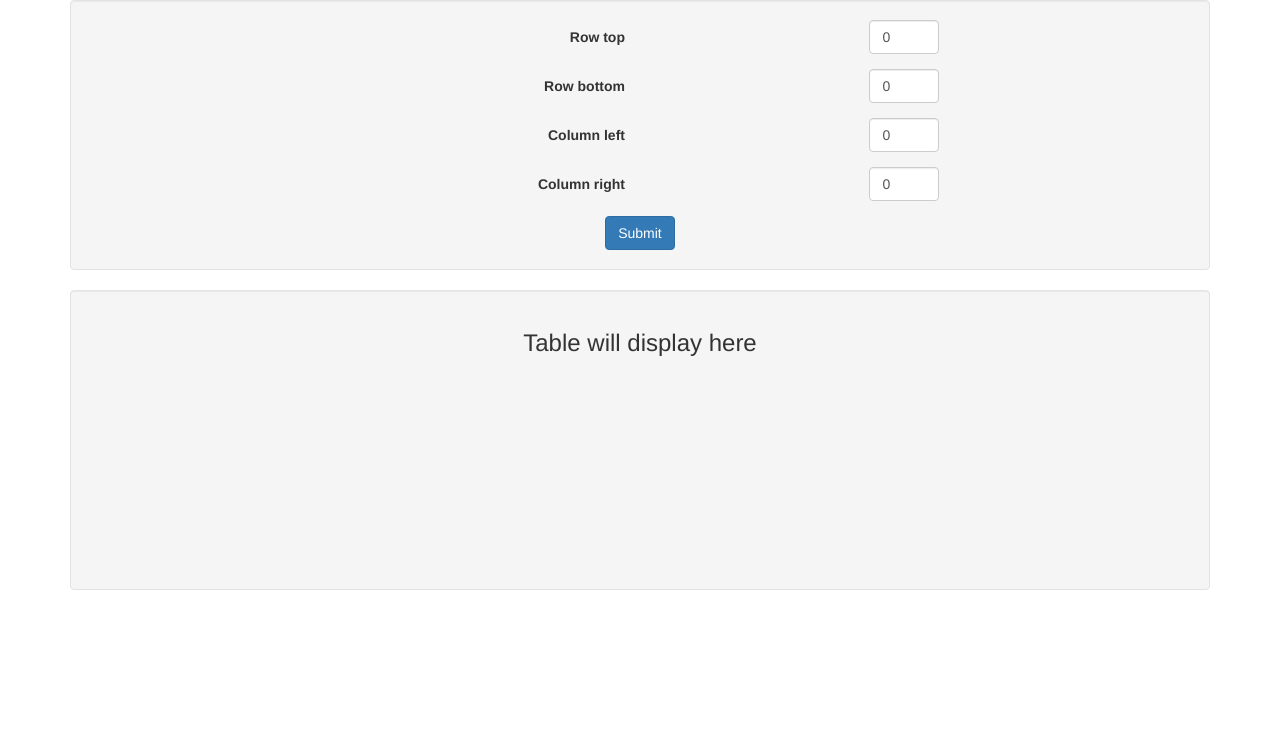
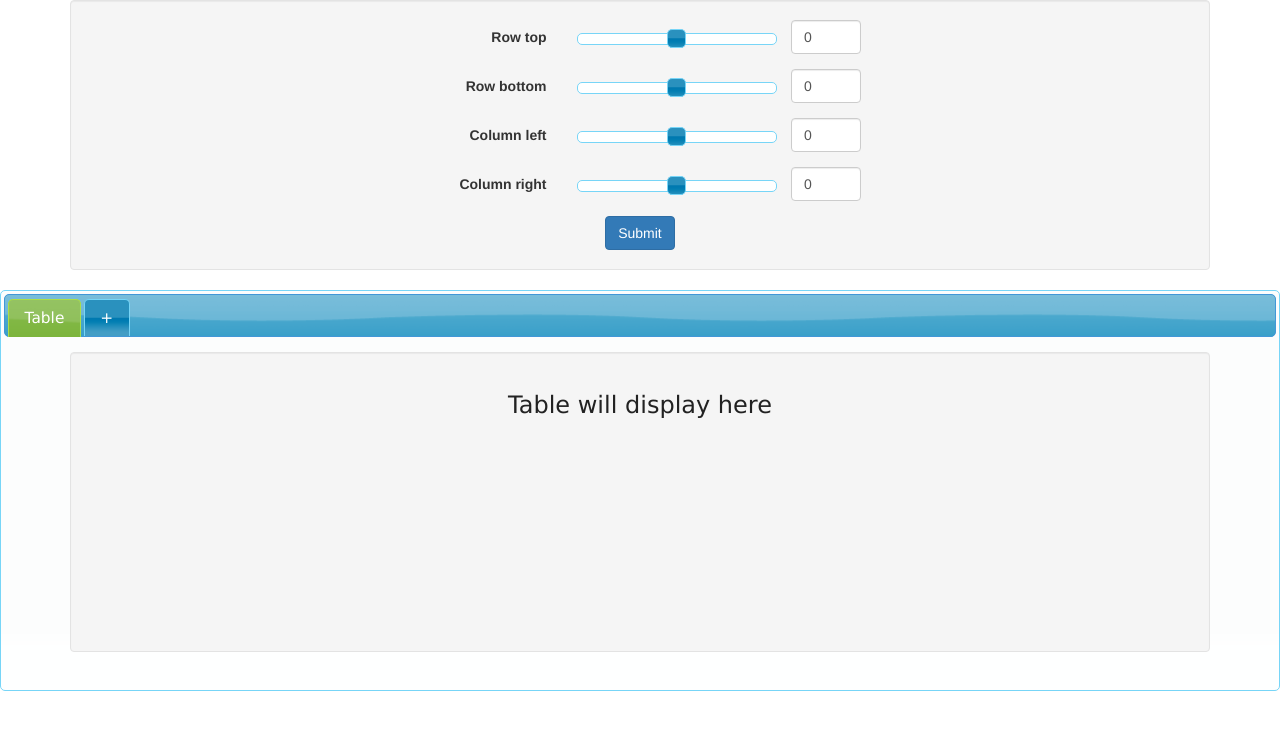
Before and after one commit to JStar-C/GUI_I, a website: page HW7/index.html in a window 1280 px wide. Drawn offline with nearby package versions, Linux system fonts and the light colour scheme.

Commit message:
Add files via upload

```diff
--- a/HW7/index.html
+++ b/HW7/index.html
@@ -66,8 +66,8 @@
                     <form class="form-horizontal" id="my-form">
 
                         <div class="form-group"> <!-- y-axis start number -->
-                            <label for="yStart" class="col-xs-6 control-label">Row top</label>
-                            <div class="col-xs-6">
+                            <label for="yStart" class="col-xs-3 col-sm-5 control-label">Row top</label>
+                            <div class="col-xs-9 col-sm-7">
                                 <div id="y_start_slider"></div>
                                 <input type="number" class="form-control inputs" id="y_start_label" onblur="update_y_start_label()" placeholder="0" required>
                                 <div class="clr"></div>
@@ -75,8 +75,8 @@
                         </div>
 
                         <div class="form-group"> <!-- y-axis end number -->
-                            <label for="yEnd" class="col-xs-3 col-sm-6 control-label">Row bottom</label>
-                            <div class="col-xs-9 col-sm-6">
+                            <label for="yEnd" class="col-xs-3 col-sm-5 control-label">Row bottom</label>
+                            <div class="col-xs-9 col-sm-7">
                                 <div id="y_end_slider"></div>
                                 <input type="number" class="form-control inputs" id="y_end_label" onblur="update_y_end_label()" placeholder="0" required>
                                 <span class="clr"></span>
@@ -84,8 +84,8 @@
                         </div>
 
                         <div class="form-group"> <!-- x-axis start number -->
-                            <label for="xStart" class="col-xs-6 control-label">Column left</label>
-                            <div class="col-xs-6">
+                            <label for="xStart" class="col-xs-3 col-sm-5 control-label">Column left</label>
+                            <div class="col-xs-9 col-sm-7">
                                 <div id="x_start_slider"></div>
                                 <input type="number" class="form-control inputs" id="x_start_label" onblur="update_x_start_label()" placeholder="0" required>
                                 <div class="clr"></div>
@@ -93,8 +93,8 @@
                         </div>
 
                         <div class="form-group"> <!-- x-axis end number -->
-                            <label for="xEnd" class="col-xs-6 control-label">Column right</label>
-                            <div class="col-xs-6">
+                            <label for="xEnd" class="col-xs-3 col-sm-5 control-label">Column right</label>
+                            <div class="col-xs-9 col-sm-7">
                                 <div id="x_end_slider"></div>
                                 <input type="number" class="form-control inputs" id="x_end_label" onblur="update_x_end_label()" placeholder="0" required>
                                 <div class="clr"></div>
@@ -112,11 +112,13 @@
         </div>
     </div>
 
-    <div class="container">
-        <div class="well" id="table-placeholder">
-            <!--   [generate table via JavaScript here]   -->
-            <h3><center>Table will display here</center></h3>
-        </div>
+    <div id="myTabs">
+        <ul>
+            <li class="tab"><a href="#Tab0">Table</a></li>
+            <li class="tab newTabButton"><a href="#newTabButton">+</a></li>
+        </ul>
+        <div id="Tab0"></div>
+        <div id="newTabButton"></div>
     </div>
 
     <!-- include the JavaScript at the bottom of the body to load faster -->
--- a/HW7/res/script.js
+++ b/HW7/res/script.js
@@ -17,6 +17,7 @@ var warningXIsUp = false; // x-axis warning label
 var warningYIsUp = false; // y-axis warning label
 var x_start, y_start, x_end, y_end; // table bounds
 var table;
+var checker;
 
 // initialize slider values
 $("#y_start_label").val(0);
@@ -24,7 +25,17 @@ $("#y_end_label"  ).val(0);
 $("#x_start_label").val(0);
 $("#x_end_label"  ).val(0);
 
-$("#a").html(main_content);
+// string to hold table content
+const tab_content = `
+        <div class="container">
+            <div class="well table-placeholder">
+                <!--   [generate table via JavaScript here]   -->
+                <h3><center>Table will display here</center></h3>
+            </div>
+        </div>
+    `
+
+$("#Tab0").html(tab_content);
 
 // ----------------------------------------------------------------------------
 
@@ -32,13 +43,28 @@ $("#a").html(main_content);
 
 (function($) {
     var tabOpts = {
-        active: 0,
         beforeActivate: function (e, ui) {
-            console.log(ui.newTab.index());
-            table = ui.newTab;
+            if (ui.newTab.index() == $("#myTabs ul li").length - 1) // when "+"" tab is clicked
+            {
+                console.log("created new tab");
+                $("#myTabs ul .newTabButton") // create new  li for tab
+                    .before(`<li class=\"tab\"><a href=\"#Tab${ui.newTab.index() - 1}\">New Tab</a></li>`);
+                $("#myTabs #newTabButton")    // create new div for tab
+                    .before(`<div id=\"Tab${ui.newTab.index() - 1}\"></div>`);
+                $("#myTabs").tabs("refresh"); // refresh
+            }
+        },
+        activate: function (e, ui) {
+            if (ui.newTab.index() == $("#myTabs ul li").length - 1) // when "+"" tab is clicked
+            {
+                console.log("changed focus")
+                $("#myTabs").tabs("option", "active", $("#myTabs ul li").length - 2); // change active tab
+                $(`#myTabs #Tab${ui.newTab.index() - 1}`).html(tab_content);          // add html content
+                $("#myTabs").tabs("refresh"); // refresh
+            }
         }
     };
-    $("#myTabs").tabs(tabOpts);
+    $("#myTabs").tabs(tabOpts); // initalize the tabs object
 })(jQuery);
 
 // ----------------------------------------------------------------------------
@@ -76,8 +102,9 @@ $("#my-form").validate({
 });
 
 // ----------------------------------------------------------------------------
- /* y_start */
-var y_start_sliderOpts = {
+ /* y_start slider */
+
+var y_start_sliderOpts = { // slider options
     animate:  true ,
     disabled: false,
     range:    false,
@@ -91,17 +118,18 @@ var y_start_sliderOpts = {
     }
 };
 
-(function($){
+(function($){ // initialize slider
     $("#y_start_slider").slider(y_start_sliderOpts);
 })(jQuery);
 
-function update_y_start_label() {
+function update_y_start_label() { // update onblur
     $("#y_start_slider").slider("value", $("#y_start_label").val());
 }
 
 // ----------------------------------------------------------------------------
- /* y_end */
-var y_end_sliderOpts = {
+ /* y_end slider */
+
+var y_end_sliderOpts = { // slider options
     animate:  true ,
     disabled: false,
     range:    false,
@@ -111,22 +139,22 @@ var y_end_sliderOpts = {
     value:      0  ,
     step:       1  ,
     slide: function() {
-        //$("#y_end_label").text($("#y_end_slider").slider("value"));
         $("#y_end_label").val($("#y_end_slider").slider("value"));
     }
 };
 
-(function($){
+(function($){ // initialize slider
     $("#y_end_slider").slider(y_end_sliderOpts);
 })(jQuery);
 
-function update_y_end_label() {
+function update_y_end_label() { // update onblur
     $("#y_end_slider").slider("value", $("#y_end_label").val());
 }
 
 // ----------------------------------------------------------------------------
- /* x_start */
-var x_start_sliderOpts = {
+ /* x_start slider */
+
+var x_start_sliderOpts = { // slider options
     animate:  true ,
     disabled: false,
     range:    false,
@@ -140,16 +168,17 @@ var x_start_sliderOpts = {
     }
 };
 
-(function($){
+(function($){ // initialize slider
     $("#x_start_slider").slider(x_start_sliderOpts);
 })(jQuery);
 
-function update_x_start_label() {
+function update_x_start_label() { // update onblur
     $("#x_start_slider").slider("value", $("#x_start_label").val());
 }
 
 // ----------------------------------------------------------------------------
- /* x_end */
+ /* x_end slider */
+
 var x_end_sliderOpts = { // slider options
     animate:  true ,
     disabled: false,
@@ -318,13 +347,14 @@ function manage_warnings()
  */
 function generate_table()
 {
-    let selected = $( "#myTabs" ).tabs( "option", "active");
-    console.log(selected);
-    table = $( "#myTabs" ).tabs( "option", "active", selected ).find(".table-placeholder");
-    //let table = $("#myTabs").tabs("option", "active");
-    console.log(selected);
+    let currentTab = $("#myTabs").tabs("option", "active");
+    console.log(currentTab);
+    table = $(`#myTabs #Tab${currentTab} .table-placeholder`);
     console.log(table);
 
+    // this does not work for some reason
+    //document.getElementById("myTabs").getElementsByTagName('ul')[0].childNodes[currentTab].textContent= `${y_start}<br>${y_end}<br>${x_start}<br>${x_end}`;
+    //document.getElementById("myTabs").getElementsByTagName('ul')[0].childNodes[currentTab].setAttribute("style", "min-width:2em;text-align:right;padding:10px");
 
     let xAdder = x_start < x_end ? 1 : -1;
     let yAdder = y_start < y_end ? 1 : -1;
--- a/HW7/res/style.css
+++ b/HW7/res/style.css
@@ -18,7 +18,7 @@ html {
     clear: both;
 }
 
-#table-placeholder {
+.table-placeholder {
     height: 300px;
     overflow: scroll;
     scroll-behavior: smooth;
@@ -108,6 +108,7 @@ label {
     text-align: right;
 }
 
+/* set slider length and correct offset */
 #y_start_slider, #y_end_slider, #x_start_slider, #x_end_slider {
     display: inline-block;
     width: 200px;
@@ -115,8 +116,14 @@ label {
     top: 3px;
 }
 
+/* make textfields appear inline */
 #y_start_label, #y_end_label, #x_start_label, #x_end_label {
     display: inline-block;
     margin-left: 0.75em;
     width: 5em;
 }
+
+/* override default style */
+#myTabs a:focus, a:hover {
+    text-decoration: none;
+}
```
Also changed, not shown: HW7/README.txt.
